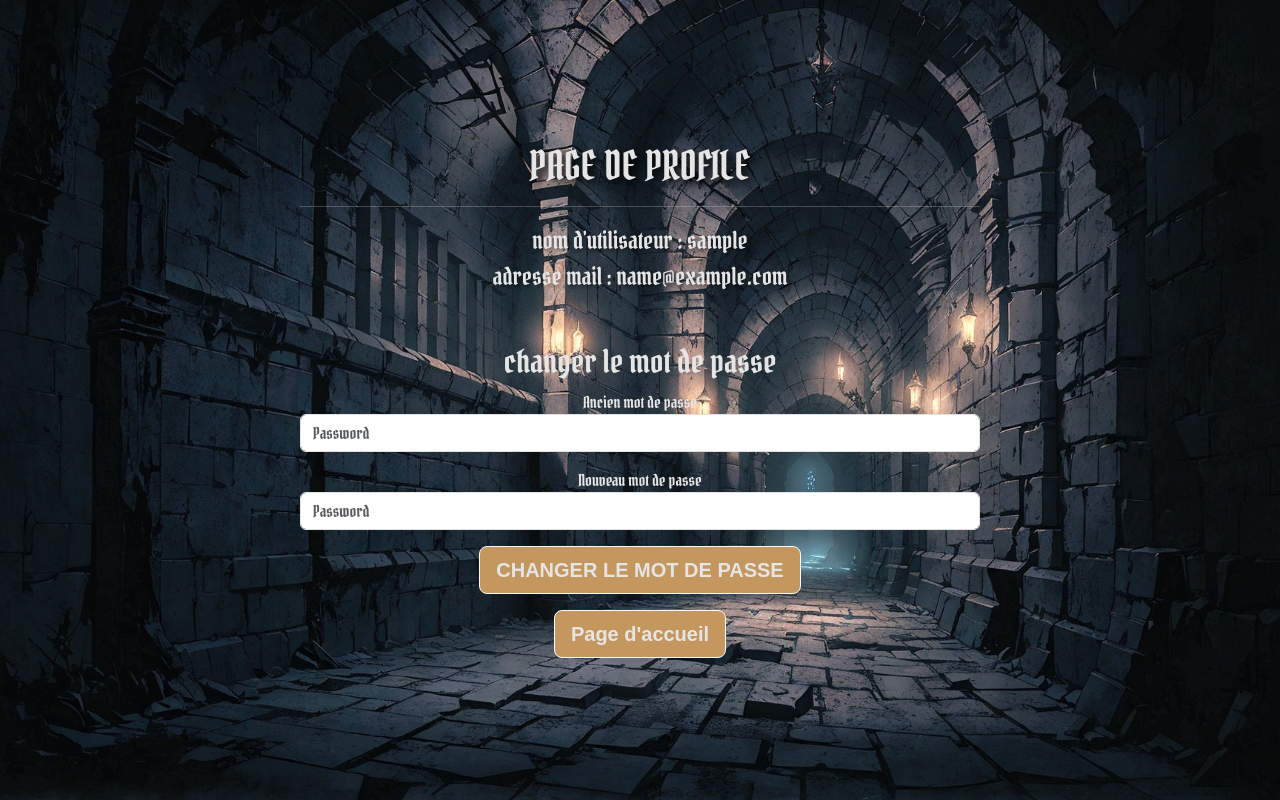
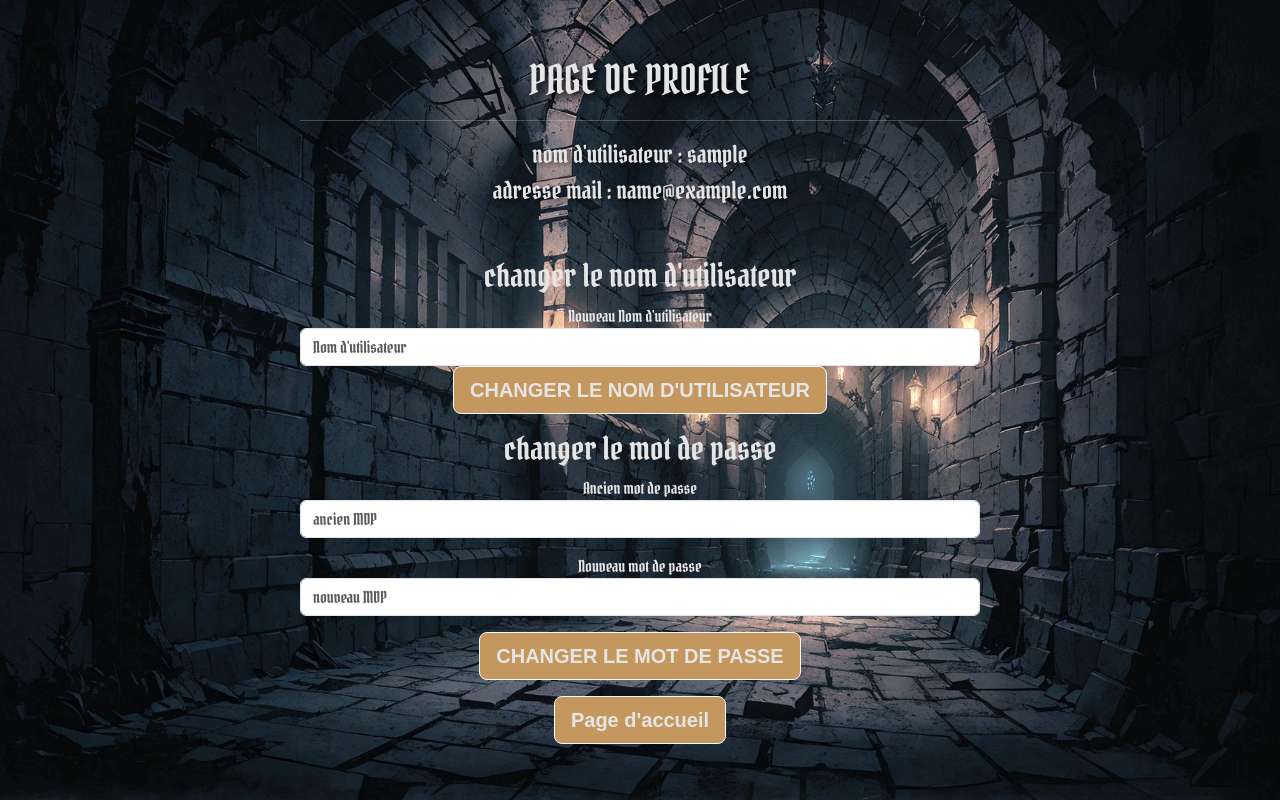
Before and after one commit to RageurRandom/dungeon_xplorer, a PHP site: page /dx_11/profile in a window 1280 px wide. Run offline with PHP 8.4, Linux system fonts and the light colour scheme; the visitor is signed in with stand-in values (Sample User, id 1).

Commit message:
ajout de possibilité de changer le Nom d'utilisateur

```diff
--- a/controllers/ProfileController.php
+++ b/controllers/ProfileController.php
@@ -14,8 +14,11 @@ class ProfileController {
         else{
             require_once 'views/profile.php';
         }
-    }
+    }//fonction index()
 
+    /**
+     * permet de vérifier si on est connecté puis fait le traitement nécessaire pour changer le MDP de l'Utilisateur connecté
+     */
     public function changePassword(){
         session_start();
 
@@ -45,8 +48,40 @@ class ProfileController {
             DataBase::changePassword($newPassword);
             $_SESSION["changePassword_error"] = "Mot de passe changé avec succés";
             header("Location: /dx_11/profile");
-        }
+        }//Si les champs sont bien renseigné et qu'on est connecté
 
+    }//fonction changePassword()
+
+    public function changeUserName(){
+        session_start();
+
+        //si on n'est pas connecté
+        if(!isset($_SESSION["connected"]) || !($_SESSION["connected"] === true)){
+            header("Location: /dx_11/connexion");
+        }//si on n'est pas connecté
+
+        //Si les champs ne sont pas renseignés
+        if(!isset($_POST["newUserName"])){
+            $_SESSION["changeUserName_error"] = "Vous devez saisir un nouveau nom";
+            header("Location: /dx_11/profile");
+            exit();
+        }//Si les champs ne sont pas renseignés
+
+        //Si le nouveau nom est le même
+        if($_SESSION["userName"] === $_POST["newUserName"]){
+            $_SESSION["changeUserName_error"] = "Vous devez saisir un nouveau nom";
+            header("Location: /dx_11/profile");
+            exit();
+        }//Si le nouveau nom est le même
+
+        //Si les champs sont bien renseigné et qu'on est connecté
+        else{
+            //On change le nom
+            DataBase::changeUserName($_POST["newUserName"]);
+            $_SESSION["changeUserName_error"] = "Nom changé avec succés";
+            $_SESSION["userName"] = $_POST["newUserName"];
+            header("Location: /dx_11/profile");
+        }//Si les champs sont bien renseigné et qu'on est connecté
     }
 
     public function printUser(){
--- a/index.php
+++ b/index.php
@@ -82,6 +82,7 @@ $router->addRoute('recuperationHero', 'PersonnageController@getHero'); // Pour r
 
 $router->addRoute('profile', 'ProfileController@index'); // Pour afficher la page de profile
 $router->addRoute('changerMDP', 'ProfileController@changePassword'); // Pour changer le MDP
+$router->addRoute('changerNomU', 'ProfileController@changeUserName'); //Pour changer le nom d'utilisateur
 
 $router->addRoute('chapitre', 'ChapitreController@showChapter'); // Pour afficher le chapitre en cours
 $router->addRoute('chapitreSuivant/{numChap}/{tresor}/{monstreID}/{itemID}/{spellID}', 'ChapitreController@nextChapter'); //Pour passer d'un chapitre à l'autre
--- a/views/profile.php
+++ b/views/profile.php
@@ -34,17 +34,35 @@
                             $this->printUser();
                         ?>
                     </p>
+
+                    <form class="form-signin" action="changerNomU" method = "post">
+                        <h2>changer le nom d'utilisateur</h2>
+
+                        <?php if (isset($_SESSION["changeUserName_error"])): ?>
+                            <div class="alert alert-danger" role="alert">
+                                <?php echo $_SESSION["changeUserName_error"]; unset($_SESSION["changeUserName_error"]); ?>
+                            </div>
+                        <?php endif; ?>
+
+                        <label for="newUserName" class="sr-only">Nouveau Nom d'utilisateur</label>
+                        <input type="text" placeholder="Nom d'utilisateur" id="userName" class="form-control" name="newUserName" required>
+
+                        <button class="btn btn-primary btn-lg btn-light mb-3" type="submit">CHANGER LE NOM D'UTILISATEUR</button>
+                    </form>
+
                     <form class="form-signin" action="changerMDP" method = "post">
                         <h2>changer le mot de passe</h2>
+
                         <?php if (isset($_SESSION["changePassword_error"])): ?>
                             <div class="alert alert-danger" role="alert">
                                 <?php echo $_SESSION["changePassword_error"]; unset($_SESSION["changePassword_error"]); ?>
                             </div>
                         <?php endif; ?>
+
                         <label for="oldPassword" class="sr-only">Ancien mot de passe</label>
-                        <input type="password" id="userPassword" class="form-control mb-3" placeholder="Password" name="oldPassword" required>
+                        <input type="password" id="userPassword" class="form-control mb-3" placeholder="ancien MDP" name="oldPassword" required>
                         <label for="newPassword" class="sr-only">Nouveau mot de passe</label>
-                        <input type="password" id="userPassword" class="form-control mb-3" placeholder="Password" name="newPassword" required>
+                        <input type="password" id="userPassword" class="form-control mb-3" placeholder="nouveau MDP" name="newPassword" required>
 
                         <button class="btn btn-primary btn-lg btn-light mb-3" type="submit">CHANGER LE MOT DE PASSE</button>
                         </form>
```
Also changed, not shown: controllers/DataBase.php (+19 -1 lines).
